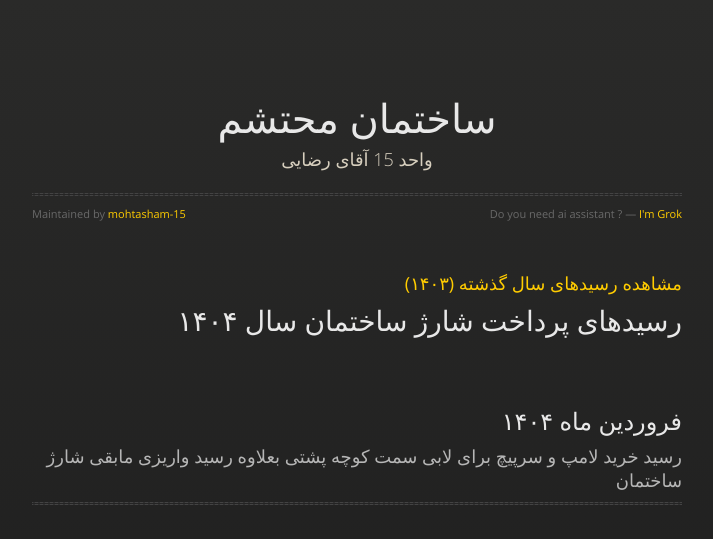
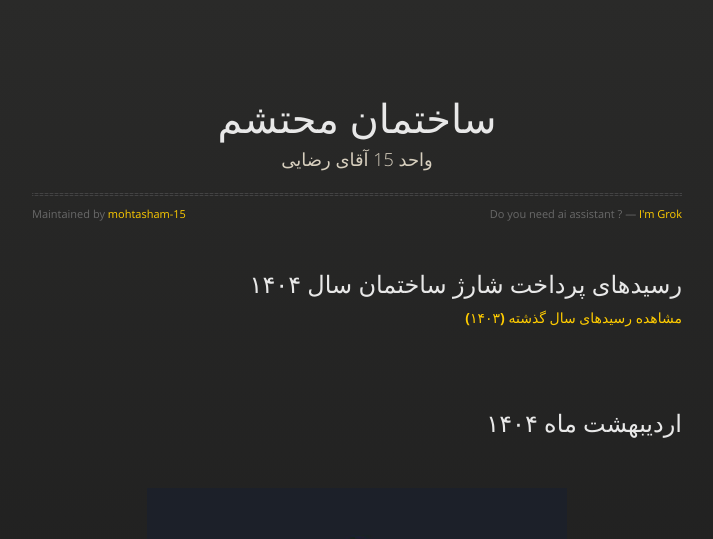
Before and after one commit to mohtasham-15/ns, a Jekyll site: the page built from index.md, in a window 1280 px wide and 1400 px high. Shown: the top 539 px of the window, without its empty margins (283-996 px from the left). Built offline with Jekyll 4.4.1, drawn with Linux system fonts in a browser that asks for light colours; some of the changed text lies outside the part shown.

Commit message:
Update index.md

```diff
--- a/index.md
+++ b/index.md
@@ -3,12 +3,22 @@ layout: default
 title: "رسیدهای شارژ واحد ۱۵"
 rtl: "true"
 ---
+## رسیدهای پرداخت‌ شارژ ساختمان سال ۱۴۰۴
 
-### [مشاهده رسید‌های سال گذشته (۱۴۰۳)](./another-page.html)
-
-# رسیدهای پرداخت‌ شارژ ساختمان سال ۱۴۰۴
+**[مشاهده رسید‌های سال گذشته (۱۴۰۳)](./another-page.html)**
 
 <br><br>
+
+## اردیبهشت ماه ۱۴۰۴
+
+<br>
+<p align="center">
+   <img src="./assets/images/pay/Ordibehesht-1404.jpg" alt="Ordibeheaht-1404" width="420px"/>
+   <br>
+   <em> رسید پرداخت شارژ اردیبهشت 1404 </em>
+
+<br><br>
+
 
 ## فروردین ماه ۱۴۰۴
 
```
